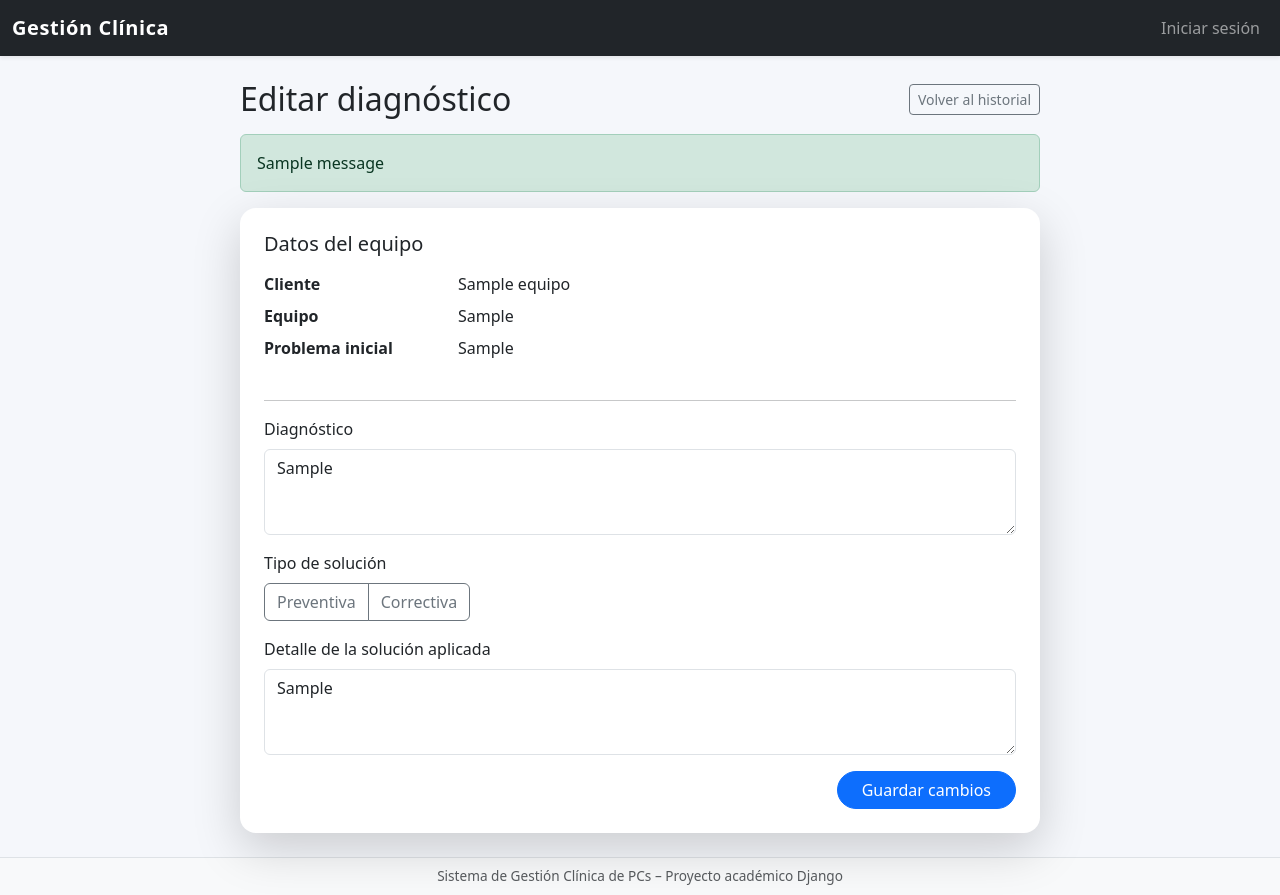
After one commit to zur1cat0/Gestion_clnica, a Django app: template templates/diagnostico/diagnostico_form.html in a window 1280 px wide. The commit adds this page. Run offline with Django 5.2, Linux system fonts and the light colour scheme; tables that the repository leaves empty hold one stand-in row (values such as "Sample post"); the template is opened without the code that fills it: values that come from a table or form of the project are taken from there, most other values are stand-ins (such as "Sample title", 1, 10 or a date in 2020); one stand-in notice (Sample message) is shown.

Commit message:
templates de diagnostico actualizados

```diff
--- /dev/null
+++ b/templates/diagnostico/diagnostico_form.html
@@ -0,0 +1,74 @@
+{% extends 'base.html' %}
+{% block title %}Editar diagnóstico – Diagnóstico{% endblock %}
+
+{% block content %}
+<div class="d-flex align-items-center justify-content-center" style="min-height: 80vh;">
+  <div class="w-100" style="max-width: 800px;">
+    <div class="d-flex justify-content-between align-items-center mb-3">
+      <h2 class="mb-0">Editar diagnóstico</h2>
+      <a href="{% url 'historial_diagnosticos' %}" class="btn btn-outline-secondary btn-sm">
+        Volver al historial
+      </a>
+    </div>
+
+    {% if messages %}
+      {% for message in messages %}
+        <div class="alert {% if message.tags %}alert-{{ message.tags }}{% else %}alert-info{% endif %}" role="alert">
+          {{ message }}
+        </div>
+      {% endfor %}
+    {% endif %}
+
+    <div class="card p-4 shadow-lg border-0 rounded-4">
+      <h5 class="mb-3">Datos del equipo</h5>
+      <dl class="row">
+        <dt class="col-sm-3">Cliente</dt>
+        <dd class="col-sm-9">{{ equipo.nombre }}</dd>
+
+        <dt class="col-sm-3">Equipo</dt>
+        <dd class="col-sm-9">{{ equipo.tipo }}</dd>
+
+        <dt class="col-sm-3">Problema inicial</dt>
+        <dd class="col-sm-9">{{ equipo.problema }}</dd>
+      </dl>
+
+      <hr class="my-3">
+
+      <form method="post">
+        {% csrf_token %}
+
+        <div class="mb-3">
+          <label class="form-label">Diagnóstico</label>
+          <textarea name="diagnostico" class="form-control" rows="3">{{ diag.diagnostico }}</textarea>
+        </div>
+
+        <div class="mb-3">
+          <label class="form-label d-block">Tipo de solución</label>
+          <div class="btn-group" role="group" aria-label="Tipo de solución">
+            <input type="radio" class="btn-check" name="tipo_solucion" id="tsPreventiva"
+                   value="Preventiva" autocomplete="off"
+                   {% if tipo_solucion == "Preventiva" %}checked{% endif %}>
+            <label class="btn btn-outline-secondary" for="tsPreventiva">Preventiva</label>
+
+            <input type="radio" class="btn-check" name="tipo_solucion" id="tsCorrectiva"
+                   value="Correctiva" autocomplete="off"
+                   {% if tipo_solucion == "Correctiva" %}checked{% endif %}>
+            <label class="btn btn-outline-secondary" for="tsCorrectiva">Correctiva</label>
+          </div>
+        </div>
+
+        <div class="mb-3">
+          <label class="form-label">Detalle de la solución aplicada</label>
+          <textarea name="solucion" class="form-control" rows="3">{{ solucion_detalle }}</textarea>
+        </div>
+
+        <div class="d-flex justify-content-end">
+          <button type="submit" class="btn btn-primary rounded-pill px-4">
+            Guardar cambios
+          </button>
+        </div>
+      </form>
+    </div>
+  </div>
+</div>
+{% endblock %}
```
Also changed, not shown: templates/diagnostico/diagnostico_eliminar.html (added, +45 -0 lines), templates/diagnostico/historial.html (added, +79 -0 lines), templates/diagnostico/listado.html (+7 -4 lines).
